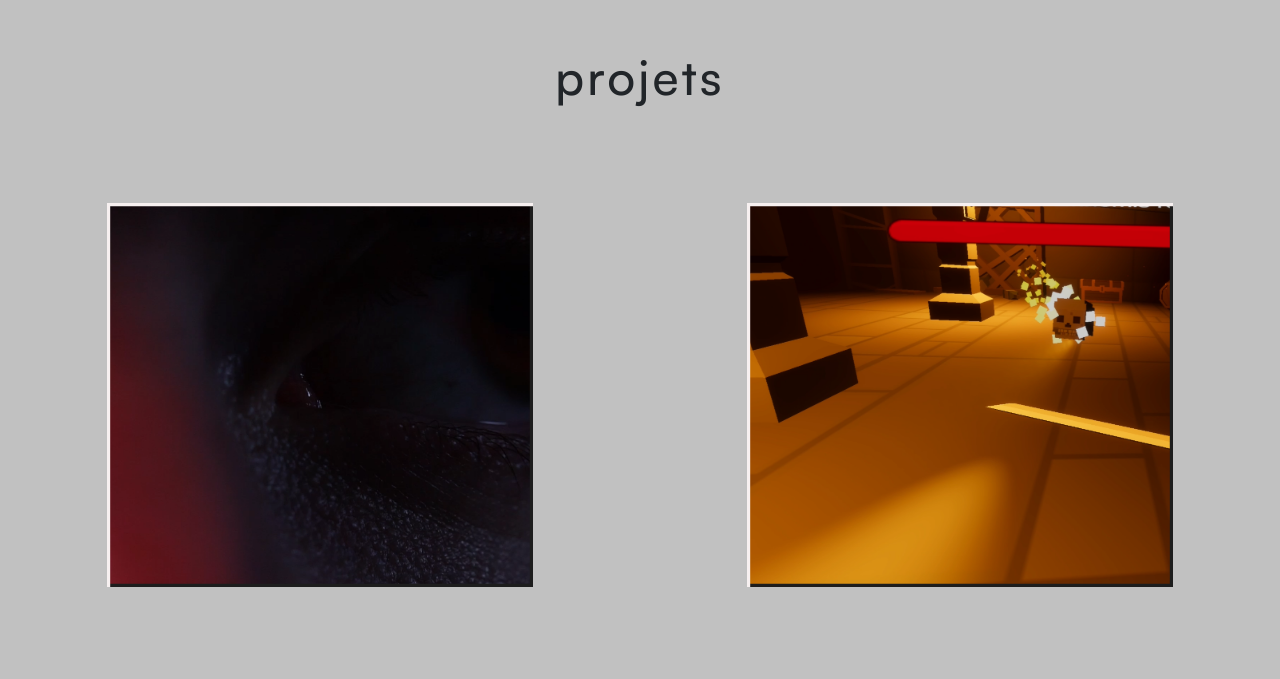
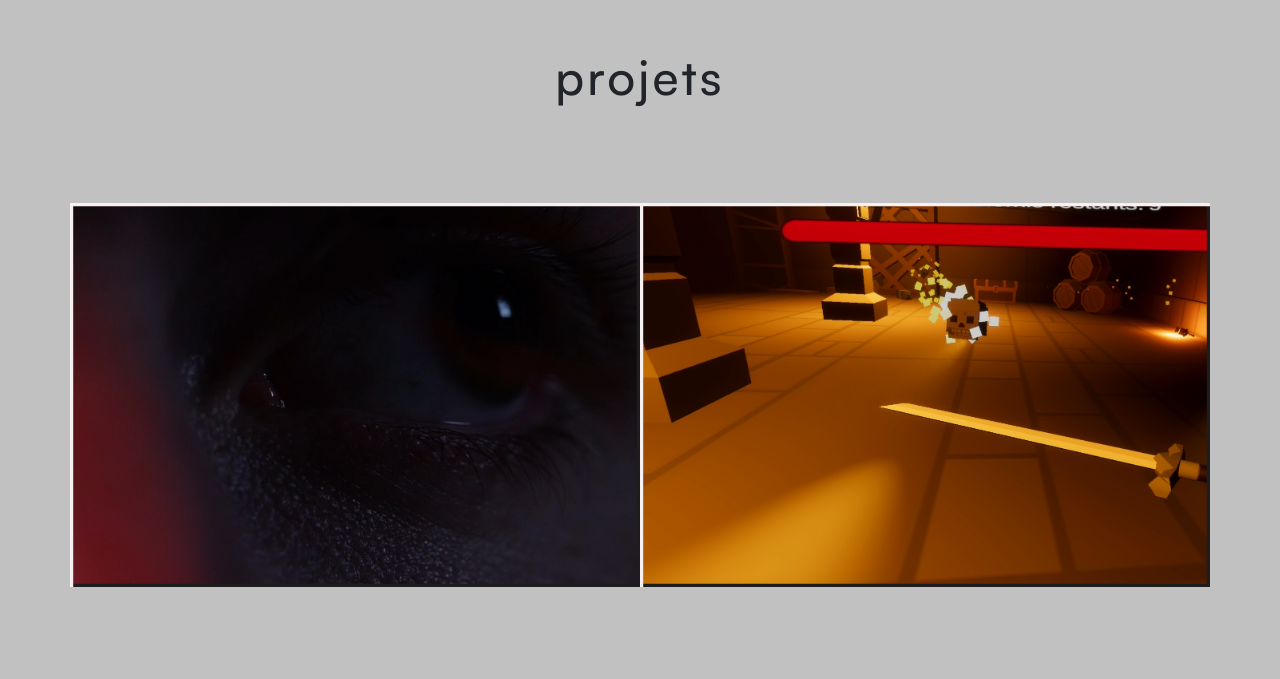
Before and after one commit to mathieuwillett/portfolio-mathieu-willett, a plain HTML site: page index.html in a window 1280 px wide. Shown: the part 1479-2158 px from the top of the page. Drawn offline with nearby package versions, Linux system fonts and the light colour scheme.

Commit message:
J'ai ajouté plusieurs commentaires dans ton HTML et CSS
J'ai ajouté plusieurs commentaires dans ton HTML et CSS

```diff
--- a/index.html
+++ b/index.html
@@ -21,8 +21,11 @@
             <h2>mathieu willett</h2>
         </div>
     </header>
+    <!-- Marie-Michelle: J'ai enlevé la classe container-fluid sur le main -->
+    <main>
+        <!-- Marie-Michelle: J'ai ajouté un div.container-fluid qui encadre le héros et la barre des technologies et logiciel afin qu'ils puissent s'afficher sur toute la largeur de la fenêtre -->
+        <div class="container-fluid">
 
-    <main class="container-fluid">
 
             <div class="row">
                 <div class="col-12 mb-5 imageCarrousel">
@@ -60,10 +63,25 @@
                 </div>
             </div>
 
+        </div>
+
+        <!-- Marie-Michelle: J'ai ajouté un div.container autour du rexte de la page... -->
+        <div class="container">
+
+
             <div class="row projets">
                 <h3>projets</h3>
-            <div class="projet terminus col-4 offset-1"></div>
-            <div class="projet chasseur offset-2 col-4"></div>
+                <!-- Marie-Michelle: J'ai changé les classes ici pour col-6 et enlevé les classes offset (je l'ai fait juste pour les 2 premiers pour tester...) -->
+                <div class="projet terminus col-6"></div>
+                <div class="projet chasseur col-6"></div>
+
+
+                <!-- Commentaire de Marie-Michelle pour Mathieu: Les projets devraient contenir une balise img et non pas être en image d'arrière plan. Sinon ton site ne pourra pas être dynamique et le contenu va dépendre de sa feuille de styles. Les images d'arrière plan sont réservé au styles général du site pas pour son contenu. Il faut donc ajouter les images de contenu dans le HTML donc dans une balise <img>.
+
+
+                Quand tu auras mis l'image dans le contenu, tu pourras enlevé les styles que tu as mis sur .projet (qui force une largeur et hauteur et une marge en bas) et ta grille de mise en page bootstrap va se placer...
+
+                Il faut juste que tu t'assure que l'image soit flexible, je pense que tu peu xajouter la classe utilitaire de Bootstrap img-fluid https://getbootstrap.com/docs/5.2/content/images/ -->
                 <div class="projet fou offset-1 col-4"></div>
                 <div class="projet troisd offset-2 col-4"></div>
                 <div class="projet paysage offset-4 col-4"></div>
@@ -80,6 +98,8 @@
                 </div>
             </a> -->
 
+        </div>
+
     </main>
 
     <footer>
--- a/styles.css
+++ b/styles.css
@@ -4,6 +4,9 @@
 }
 
 * {
+    /*
+    Commentaires de Marie-Michelle à Mathieu:  Ne jamais appliquer de style sur TOUT autre que le fameux box-sizing: border-box;
+    Pour les style de typo, tu peux mettre ça sur body et ça va s'appliquer sur tout. */
     box-sizing: border-box;
     margin: 0%;
     font-family: satoshi;
@@ -13,6 +16,7 @@
 }
 
 body {
+    /*  Commentaires de Marie-Michelle à Mathieu: à retirer (tu pourras le mettre plutot que ta section.app */
     overflow-x: hidden;
 }
 
```
Lines whose indentation alone changed are shown as unchanged.
